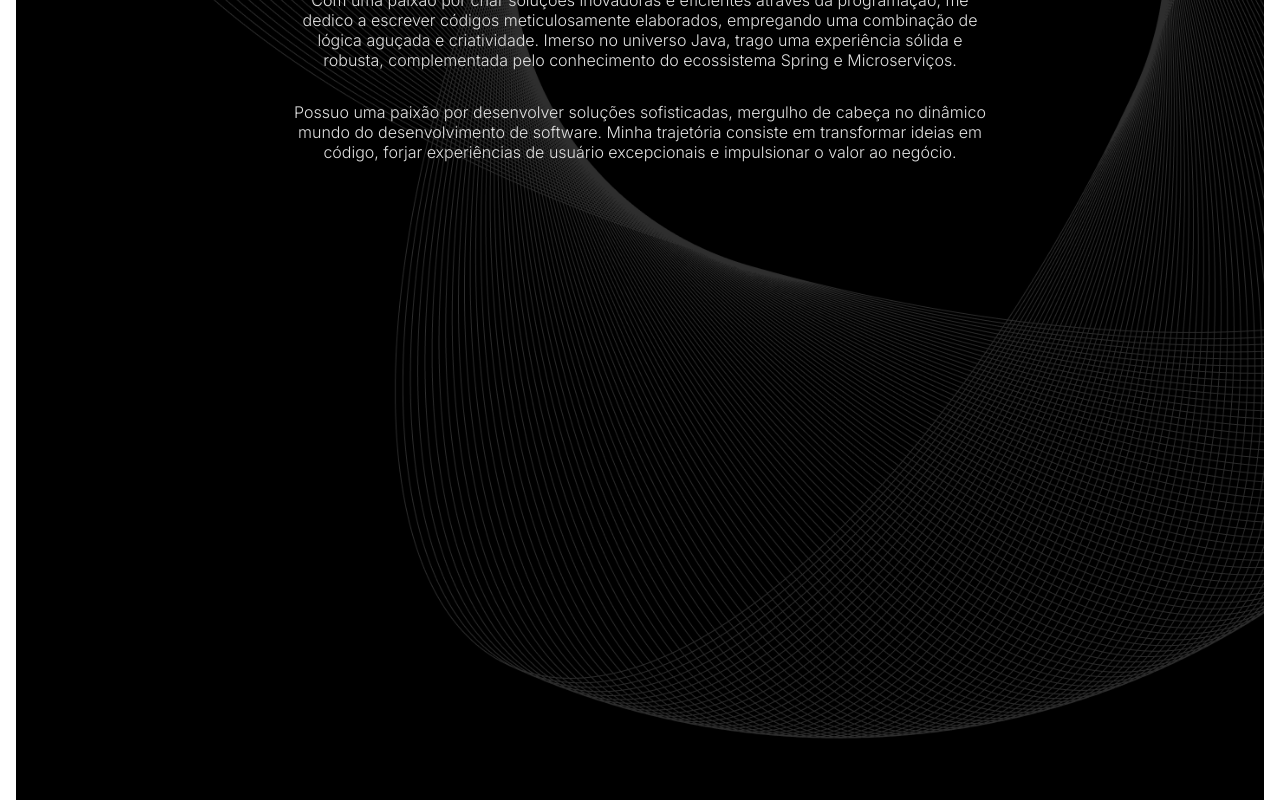
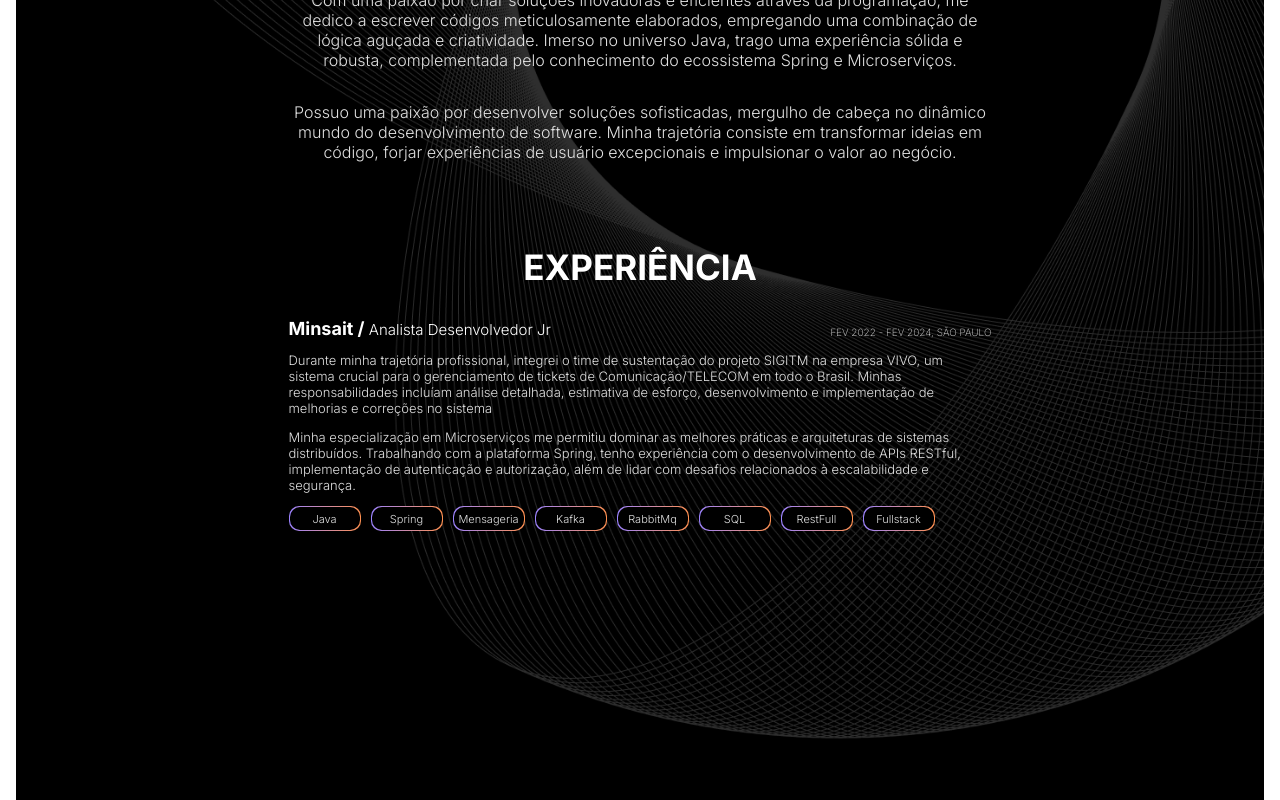
Before and after one commit to adrianmuniz/Portifolio-Dev, an Angular app: page / in a window 1280 px wide. Shown: the part 960-1760 px from the top of the page. Built offline with nearby package versions, Linux system fonts and the light colour scheme.

Commit message:
Experiencia

```diff
--- a/src/app/components/content/content.component.css
+++ b/src/app/components/content/content.component.css
@@ -79,10 +79,9 @@
   width: 706px;
   height: 238px;
   margin-top: 150px;
-  /* background-color: #9C83FF; */
 }
 
-.title {
+.aboutTitle {
   font-family: "Inter", sans-serif;
   font-weight: 700;
   font-style: normal;
@@ -95,7 +94,7 @@
   color: white;
 }
 
-.paragraph {
+.aboutText {
   font-family: "Inter", sans-serif;
   font-weight: 300;
   font-style: normal;
@@ -106,3 +105,102 @@
   flex-direction: column;
   text-align: center;
 }
+
+.experience {
+  width: 703px;
+  height: 321px;
+  /* background-color: #9C83FF; */
+  margin-top: 100px;
+}
+
+.expTitle {
+  font-family: "Inter", sans-serif;
+  font-weight: 700;
+  font-style: normal;
+  font-size: 35px;
+  margin-top: 10px;
+  display: flex;
+  align-items: center;
+  justify-content: center;
+  flex-direction: column;
+  color: white;
+}
+
+.job {
+  width: 703px;
+  height: 21px;
+  margin-top: 30px;
+}
+
+.company {
+  font-family: "Inter", sans-serif;
+  font-weight: 700;
+  font-style: normal;
+  font-size: 18px;
+}
+
+.function {
+  font-family: "Inter", sans-serif;
+  font-weight: 300;
+  font-style: normal;
+  font-size: 15px;
+  color: white;
+}
+
+.date {
+  font-family: "Inter", sans-serif;
+  font-weight: 200;
+  font-style: normal;
+  font-size: 10px;
+  display: flex;
+  align-items: center;
+  justify-content: end;
+  flex-direction: row;
+  margin-top: -13px;
+  color: #E1E1E1;
+}
+
+.description {
+  font-family: "Inter", sans-serif;
+  font-weight: 300;
+  font-style: normal;
+  font-size: 13px;
+  color: #E1E1E1;
+}
+
+.expButtons {
+  width: 700px;
+  height: 25px;
+  display: flex;
+  /* background-color: #9C83FF; */
+}
+
+.skills {
+  background: linear-gradient(to right, #9C83FF, #FF9051);
+  width: 72px;
+  height: 25px;
+  border-radius: 10px;
+  border: none;
+  align-items: center;
+  justify-content: center;
+  margin-right: 10px;
+  display: inline-block;
+}
+
+.skillAfter {
+  width: 64px;
+  height: 17px;
+  padding: 3px;
+  margin-top: 1px;
+  margin-left: 1px;
+  background: #000;
+  border-radius: 10px;
+  color: #E1E1E1;
+  display: flex;
+  align-items: center;
+  justify-content: center;
+  font-family: "Inter", sans-serif;
+  font-weight: 300;
+  font-style: normal;
+  font-size: 11px;
+}
--- a/src/app/components/content/content.component.html
+++ b/src/app/components/content/content.component.html
@@ -19,8 +19,8 @@
   </div>
 
   <div class="aboutMe">
-      <h1 class="title">SOBRE MIM</h1>
-      <div class="paragraph">
+      <h1 class="aboutTitle">SOBRE MIM</h1>
+      <div class="aboutText">
         <p>Com uma paixão por criar soluções inovadoras e eficientes através da programação, me dedico a
         escrever códigos meticulosamente elaborados, empregando uma combinação de lógica aguçada e criatividade. Imerso
         no universo Java, trago uma experiência sólida e robusta, complementada pelo conhecimento do ecossistema Spring
@@ -33,6 +33,30 @@
   </div>
 
   <div class="experience">
-
+      <h1 class="expTitle">EXPERIÊNCIA</h1>
+      <div class="job">
+        <p class="function"><span class="company">Minsait /</span> Analista Desenvolvedor Jr <span class="date">FEV 2022
+            - FEV 2024, SÃO PAULO</span></p>
+      </div>
+      <div class="description">
+        <p>Durante minha trajetória profissional, integrei o time de sustentação do projeto SIGITM na empresa VIVO, um
+          sistema crucial para o gerenciamento de tickets de Comunicação/TELECOM em todo o Brasil. Minhas
+          responsabilidades incluíam análise detalhada, estimativa de esforço, desenvolvimento e implementação de
+          melhorias e correções no sistema</p>
+       <p>Minha especialização em Microserviços me permitiu dominar as melhores práticas e arquiteturas de sistemas
+         distribuídos. Trabalhando com a plataforma Spring, tenho experiência com o desenvolvimento de APIs RESTful,
+         implementação de autenticação e autorização, além de lidar com desafios relacionados à escalabilidade e
+         segurança.</p>
+      </div>
+      <div class="expButtons">
+        <div class="skills"><div class="skillAfter">Java</div></div>
+        <div class="skills"><div class="skillAfter">Spring</div></div>
+        <div class="skills"><div class="skillAfter">Mensageria</div></div>
+        <div class="skills"><div class="skillAfter">Kafka</div></div>
+        <div class="skills"><div class="skillAfter">RabbitMq</div></div>
+        <div class="skills"><div class="skillAfter">SQL</div></div>
+        <div class="skills"><div class="skillAfter">RestFull</div></div>
+        <div class="skills"><div class="skillAfter">Fullstack</div></div>
+      </div>
   </div>
 </div>
```
